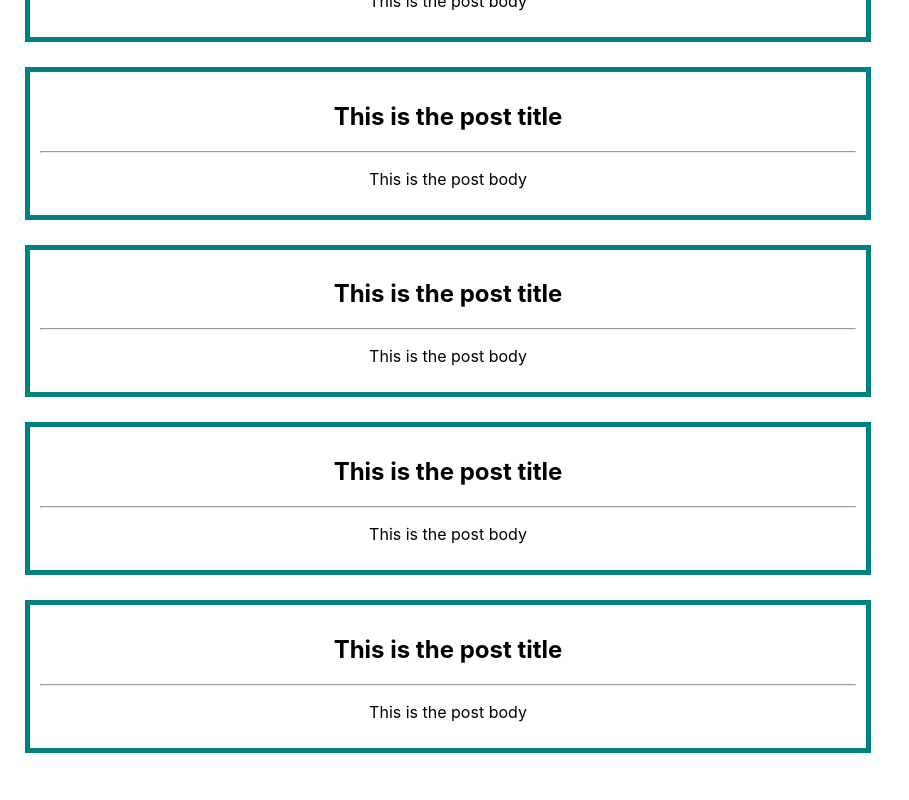
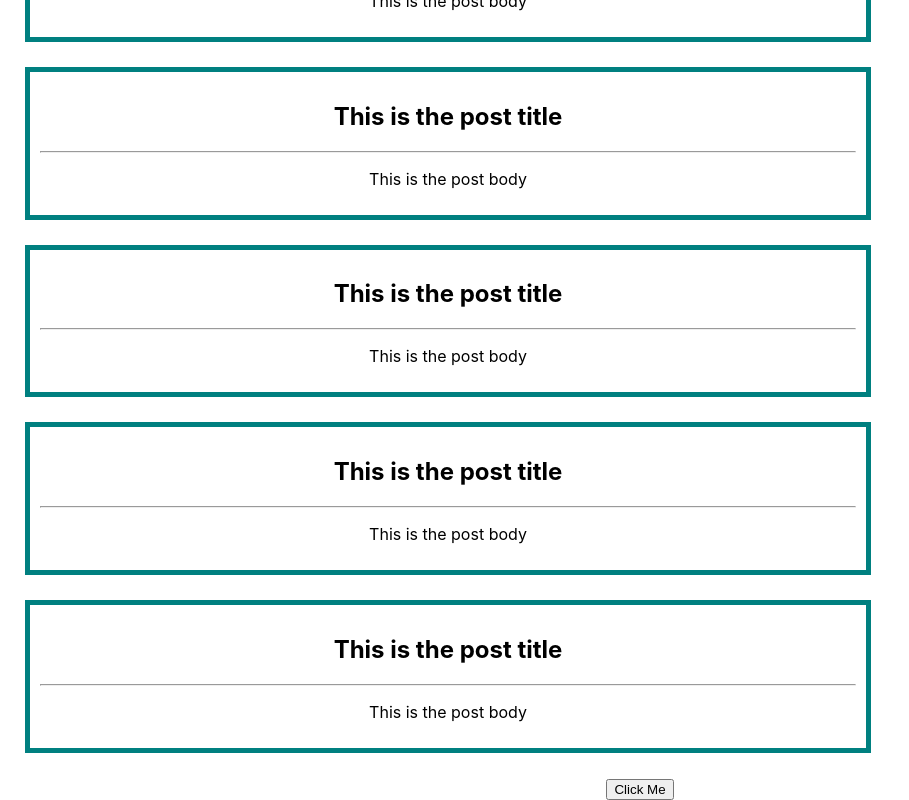
Before and after one commit to Islam412/REACT-Task1, a React (Create React App) app: page / in a window 1280 px wide. Shown: the part 2292-3092 px from the top of the page, without its empty margins (0-909 px from the left). Before the commit the page ends 3070 px from the top, so only its background shows below. Built offline with nearby package versions, Linux system fonts and the light colour scheme.

Commit message:
call side menu

```diff
--- a/src/App.js
+++ b/src/App.js
@@ -2,6 +2,7 @@ import logo from './logo.svg';
 import './App.css';
 import Header from './Header';
 import Post from './Post';
+import SideMenu from './SideMenu';
 
 function App() {
   return (
@@ -31,8 +32,14 @@ function App() {
           <Post />
           {/* ==post== */}
         </div>
+      {/* ==post and side menu container== */}
+
+      {/* side menu */}
+      <div>
+        <SideMenu />
       </div>
-      {/* post and side menu container */}
+      {/* ==side menu== */}
+      </div>
 
     </div>
   );
```
